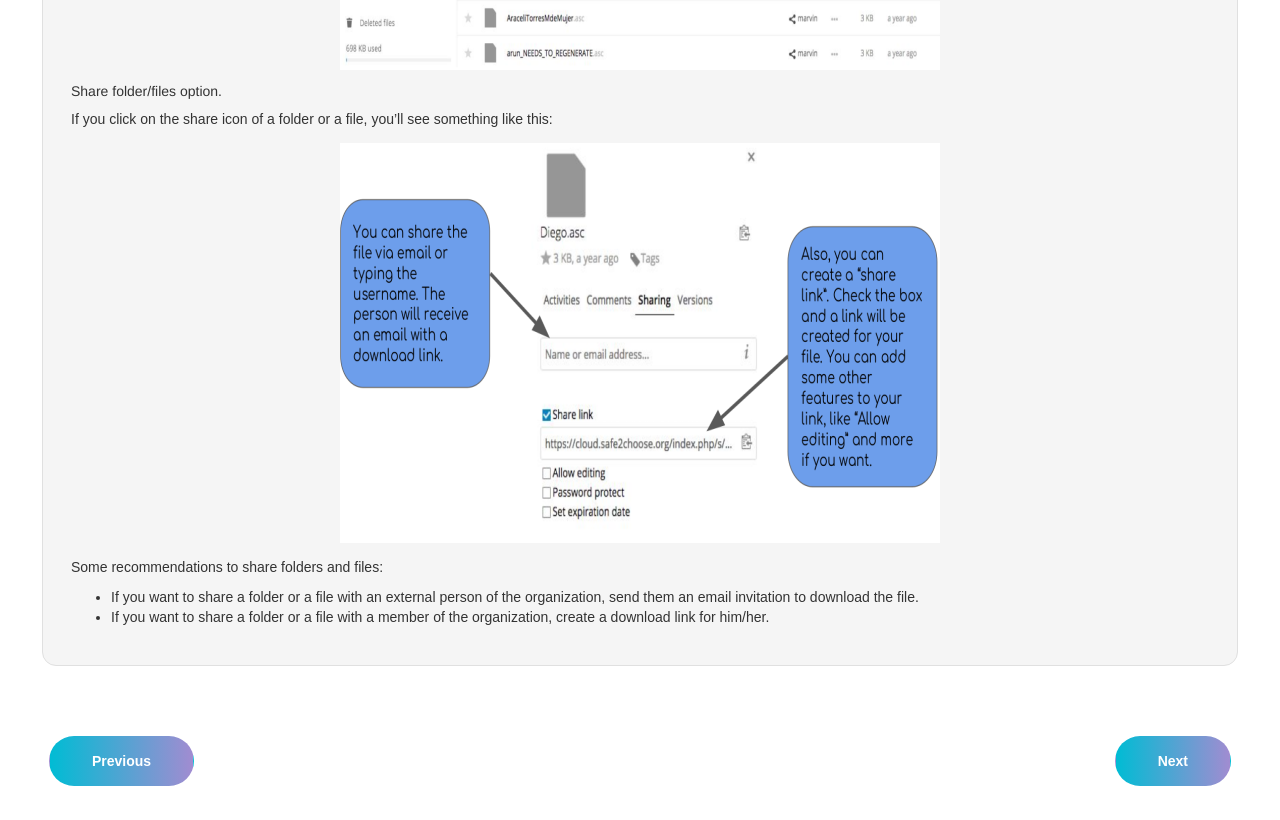
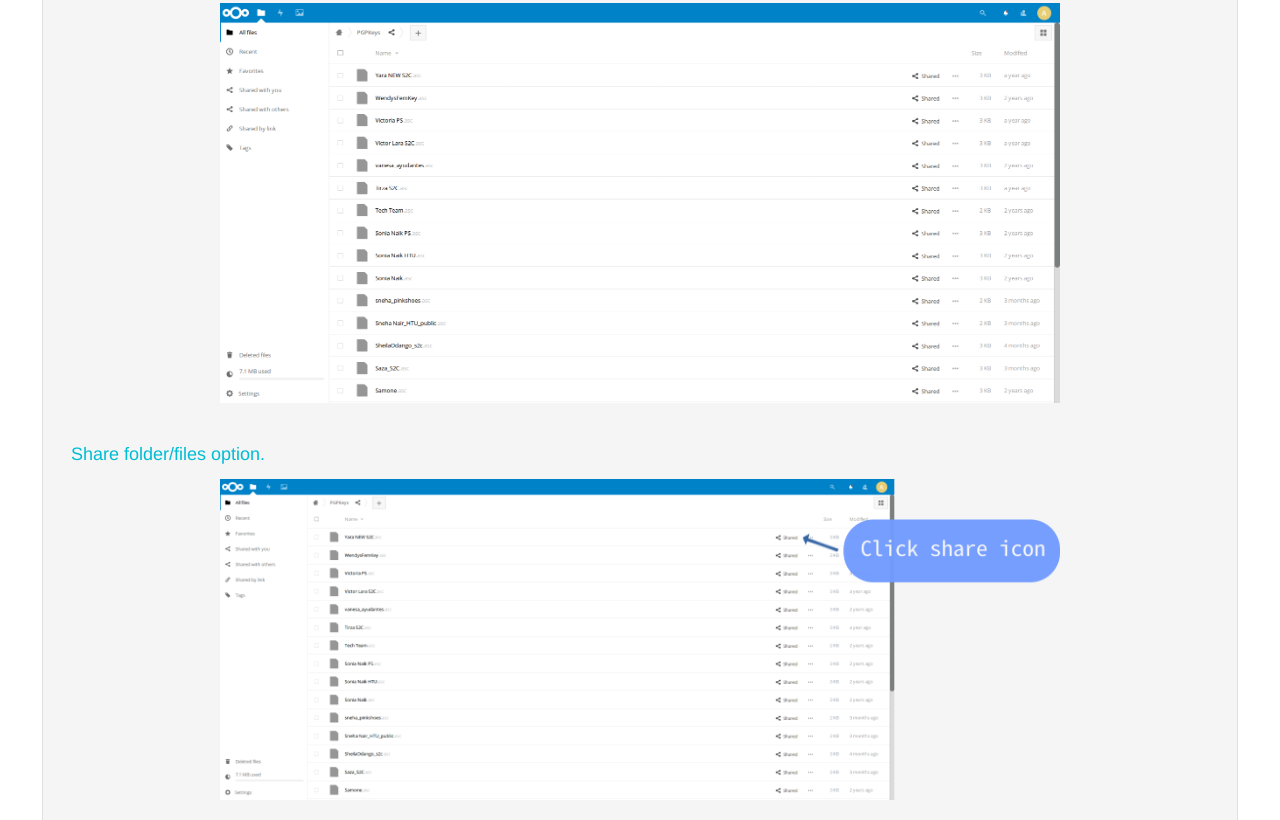
Before and after one commit to AnalinFlores/docs_priv, a plain HTML site: page collaborative/nextcloud-step1.html in a window 1280 px wide. Shown: the part 3020-3840 px from the top of the page. Drawn offline with Linux system fonts and the light colour scheme.

Commit message:
Updating nexcloud guide

```diff
--- a/collaborative/nextcloud-step1.html
+++ b/collaborative/nextcloud-step1.html
@@ -83,7 +83,7 @@
           <p><b>The first part </b> and the one most easy to see it all files and folders tub which takes the majority of the page. In it, you can see and navigate through all files and folder of all files and folder of all users that have access to you NextCloud. You can also see all the information about the data you hava (Size, Time modified, etc...) Once more important detail is a total number of files and folders as well as space consumption of those files in th bottom of the list.</p>
           <img class="wd-80 mg-bott-3 text-center img-responsive" src="../images/collaborative/nextcloud/nextcloud_interface_02.png" alt="">
           <p><b>The second part</b> of the main page is navigation tab. In this tab, you can easily navigate through the files, and see only certain categories of them.In this tab, you can navigate through the files, and see only certain categories of them.</p>
-          <img class="wd-40 mg-bott-3 text-center img-responsive" src="../images/collaborative/nextcloud/nextcloud_interface_03.png" alt="">
+          <img class="wd-20 mg-bott-3 text-center img-responsive" src="../images/collaborative/nextcloud/nextcloud_interface_03.png" alt="">
           <ul>
             <li><b>All files</b>-This will show you all files that you have permission to access or look into. </li>
             <li><b>Recent</b>-Will only show you your files that were recently added.</li>
@@ -95,14 +95,15 @@
             <li><b>Delete files</b>-Will dete marked files.</li>
             <li><b>Settings</b>-Will allow you to see all hidden files and will provide you a link for WebUI of the NextCloud application</li>
           </ul>
-
           <img src="../images/nextcloud/nexcloud_2.png" alt="">
           <p>In this section, you’ll find all your files, and folders. Also you can see the files and folders shared with you.</p>
           <p>As an example about how the files into a folder look, here’s the screen you’ll see if you go to keys folder.</p>
-          <img src="../images/nextcloud/nexcloud_3.png" alt="">
-          <h5>Share folder/files option.</h5>
+          <img class="wd-60 mg-bott-3 text-center img-responsive" src="../images/collaborative/nextcloud/nextcloud_interface_09.png" alt="">
+          <h4>Share folder/files option.</h4>
+          <img class="wd-60 mg-bott-3 text-center img-responsive" src="../images/collaborative/nextcloud/nextcloud_interface_10.png" alt="">
+
           <p>If you click on the share icon of a folder or a file, you’ll see something like this:</p>
-          <img src="../images/nextcloud/nexcloud_4.png" alt="">
+          <img class="wd-20 mg-bott-3 text-center img-responsive" src="../images/collaborative/nextcloud/nextcloud_interface_06.png" alt="">
           <p>Some recommendations to share folders and files:</p>
           <ul>
             <li>If you want to share a folder or a file with an external person of the organization, send them an email invitation to download the file.</li>
```
Also changed, not shown: images/collaborative/nextcloud/nextcloud_interface_03.png, images/collaborative/nextcloud/nextcloud_interface_09.png (added), images/collaborative/nextcloud/nextcloud_interface_10.png (added).
